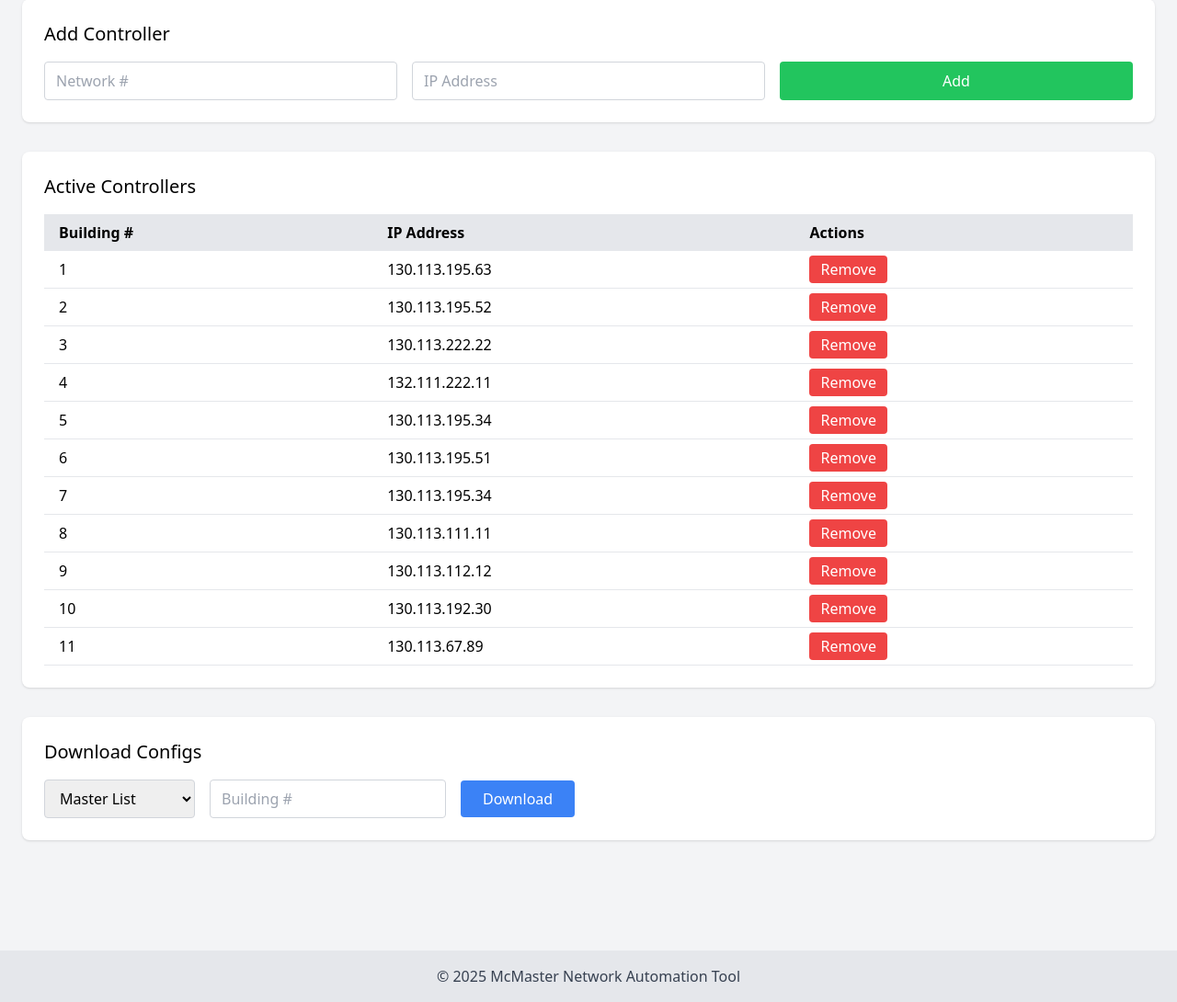
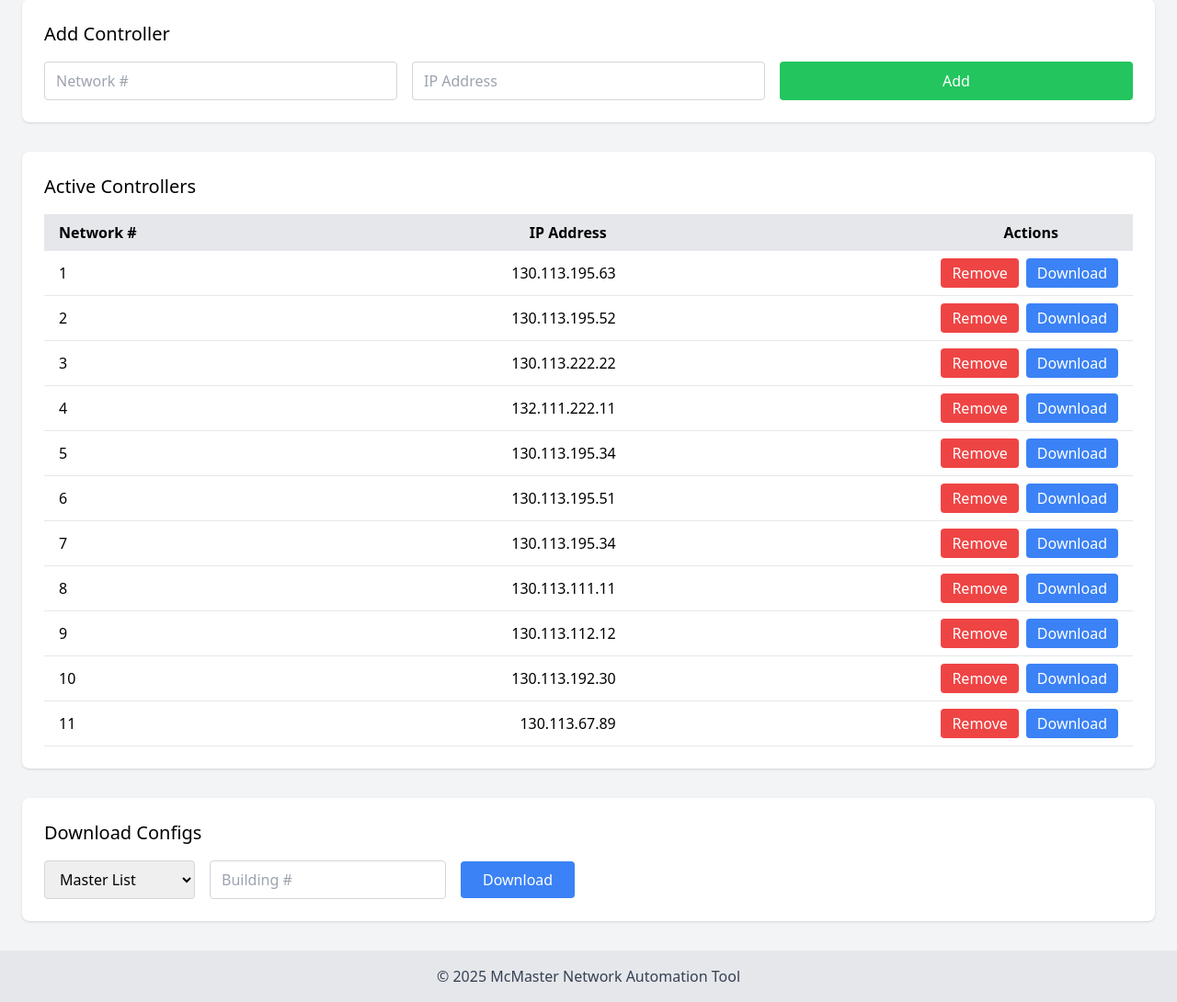
Before and after one commit to shwethan-s/router-config-flask-webpage, a Flask app: page / in a window 1280 px wide. Shown: the part 157-1247 px from the top of the page at 92% size. Run offline with Flask 3, Linux system fonts and the light colour scheme; data comes from the database, SQL or seed files in the repository; both versions use the stored data as it was after the commit; some libraries are stand-ins or nearby versions.

Commit message:
Updated HTML page

```diff
--- a/app.py
+++ b/app.py
@@ -1,19 +1,37 @@
 # app.py
 # -------------------- Imports & Setup --------------------
+import os
+import sys
+import sqlite3
+import datetime
+import zipfile
+import threading
+import webbrowser
+
 from flask import (
     Flask, render_template, request, redirect,
     url_for, send_file, flash, get_flashed_messages
 )
-import sqlite3, datetime, os, zipfile
 
-# Base directory and file paths
-BASE_DIR      = os.path.dirname(os.path.abspath(__file__))
-DB_PATH       = os.path.join(BASE_DIR, 'buildings.db')
-EXPORT_FOLDER = os.path.join(BASE_DIR, 'export')
-INI_FILE      = 'TSIRouters.ini'
+# ————— Determine base dir (for PyInstaller compatibility) —————
+if getattr(sys, 'frozen', False):
+    BASE_DIR = sys._MEIPASS
+else:
+    BASE_DIR = os.path.dirname(os.path.abspath(__file__))
 
-# Create Flask app and set a secret key for flash messages
-app = Flask(__name__)
+DB_PATH       = os.path.join(BASE_DIR,   'buildings.db')
+EXPORT_FOLDER = os.path.join(BASE_DIR,   'export')
+
+# **Strict filenames per spec — no ".ini" extension**
+MASTER_LIST_FN = 'Master List'
+SINGLE_FN      = 'HOSTS'
+ALL_ZIP_FN     = 'all_configs.zip'
+
+# Create Flask app, pointing at the bundled templates
+app = Flask(
+    __name__,
+    template_folder=os.path.join(BASE_DIR, 'templates')
+)
 app.secret_key = 'supersecretchangeme'
 
 
@@ -83,6 +101,7 @@ def get_buildings():
     conn.close()
     return rows
 
+
 def get_last_update():
     """Get the latest action timestamp from logs."""
     conn = sqlite3.connect(DB_PATH)
@@ -91,6 +110,7 @@ def get_last_update():
     ts = c.fetchone()[0]
     conn.close()
     return ts
+
 
 def log_action(num, action):
     """Append an add/remove/reactivate entry to logs."""
@@ -102,6 +122,7 @@ def log_action(num, action):
     )
     conn.commit()
     conn.close()
+
 
 def add_building(num, ip):
     """
@@ -149,125 +170,109 @@ def add_building(num, ip):
     finally:
         conn.close()
 
+
 def remove_building(num):
     """Mark a building as removed (soft delete) and log it."""
     if num <= 0:
         flash('Invalid building number.')
         return
 
-
     conn = sqlite3.connect(DB_PATH)
-    c = conn.cursor() # get a cursor object
-    # Update the status to 'removed' and set last_updated timestamp
+    c = conn.cursor()
     c.execute(
         "UPDATE buildings SET status='removed', last_updated =? WHERE building_number=?",
         (datetime.datetime.now().isoformat(), num)
     )
     conn.commit()
     conn.close()
-    flash(f'Removed building {num}.') # fstring that controls the message
+
+    flash(f'Removed building {num}.')
     log_action(num, 'removed')
 
 
 # -------------------- INI Generation --------------------
-def generate_tsirouters_ini():
+def generate_master_list():
     """
-    Make the master TSIRouters.ini listing every active building.
-    Returns the path to the file.
+    Write Master List (no extension) with all active buildings,
+    using the strict "<IP> TNR_<number>" format.
     """
-    lines = [
-        "[OPTIONS]",
-        "IP_ROUTER_AUTODETECT=FALSE",
-        "",
-        "[ROUTERS]",
-        "Format= Segment Number = IP Address of the Router, Monitor for Alarms"
-    ]
+    lines = []
     for b in get_buildings():
-
-
-        lines.append(f"{b[1]}={b[2]},FALSE")
-       # clear the list after each iteration
+        ip  = b[2]
+        num = b[1]
+        lines.append(f"{ip} TNR_{num}")
 
     os.makedirs(EXPORT_FOLDER, exist_ok=True)
-    path = os.path.join(EXPORT_FOLDER, INI_FILE)
+    path = os.path.join(EXPORT_FOLDER, MASTER_LIST_FN)
     with open(path, 'w') as f:
         f.write("\n".join(lines))
     return path
 
+
 def generate_single_ini(building_number):
     """
-    Generate TSIRouters_<num>.ini for one building,
-    excluding itself from the list. Returns path or None.
+    Write HOSTS (no extension) listing every other active building
+    in the "<IP> TNR_<number>" format.
     """
     buildings = get_buildings()
     nums = [b[1] for b in buildings]
     if building_number not in nums:
         return None
 
-    lines = [
-        "[OPTIONS]",
-        "IP_ROUTER_AUTODETECT=FALSE",
-        "",
-        "[ROUTERS]",
-        "Format= Segment Number = IP Address of the Router, Monitor for Alarms"
-    ]
-    for num, ip in [(b[1], b[2]) for b in buildings if b[1] != building_number]:
-        lines.append(f"{num}={ip},FALSE")
+    lines = []
+    for b in buildings:
+        if b[1] != building_number:
+            lines.append(f"{b[2]} TNR_{b[1]}")
 
     os.makedirs(EXPORT_FOLDER, exist_ok=True)
-    fname = f"TSIRouters_{building_number}.ini"
-    path = os.path.join(EXPORT_FOLDER, fname)
+    path = os.path.join(EXPORT_FOLDER, SINGLE_FN)
     with open(path, 'w') as f:
         f.write("\n".join(lines))
     return path
 
+
 def generate_all_inis():
     """
-    Generate one per-controller INI and bundle into all_configs.zip.
-    Returns the zip path.
+    Generate one HOSTS per building (overwriting the same file each time),
+    then bundle them all into all_configs.zip with names "<num>_HOSTS".
     """
     buildings = get_buildings()
     os.makedirs(EXPORT_FOLDER, exist_ok=True)
 
-    paths = []
+    # regenerate the HOSTS file for each building
     for b in buildings:
-        p = generate_single_ini(b[1])
-        if p:
-            paths.append(p)
+        generate_single_ini(b[1])
 
-    zip_path = os.path.join(EXPORT_FOLDER, 'all_configs.zip')
+    zip_path = os.path.join(EXPORT_FOLDER, ALL_ZIP_FN)
     with zipfile.ZipFile(zip_path, 'w') as z:
-        for p in paths:
-            z.write(p, arcname=os.path.basename(p))
+        for b in buildings:
+            single_path = os.path.join(EXPORT_FOLDER, SINGLE_FN)
+            arcname     = f"{b[1]}_{SINGLE_FN}"
+            z.write(single_path, arcname=arcname)
     return zip_path
 
 
 # -------------------- Flask Routes --------------------
 @app.route('/')
 def index():
-    # 1) Fetch the raw ISO string (or None)
+    """Dashboard home, with formatted last-update timestamp."""
     raw_ts = get_last_update()
-
-    # 2) Try to parse & format; fall back gracefully
     if raw_ts:
         try:
             dt = datetime.datetime.fromisoformat(raw_ts)
-            # e.g. “May 05, 2025 10:15:33”
             last_update = dt.strftime("%b %d, %Y %H:%M:%S")
         except Exception:
-            # if parsing fails, just show the raw value
             last_update = raw_ts
     else:
-        # no timestamp yet
         last_update = '—'
 
-    # 3) Render template with the formatted timestamp
     return render_template(
         'index.html',
-        buildings    = get_buildings(),
-        last_update  = last_update,
-        messages     = get_flashed_messages()
+        buildings   = get_buildings(),
+        last_update = last_update,
+        messages    = get_flashed_messages()
     )
+
 
 @app.route('/add', methods=['POST'])
 def add():
@@ -280,6 +285,7 @@ def add():
         flash('Building number must be an integer.')
     return redirect(url_for('index'))
 
+
 @app.route('/remove/<building_number>')
 def remove(building_number):
     """Handle the Remove link."""
@@ -290,25 +296,23 @@ def remove(building_number):
         flash('Invalid removal request.')
     return redirect(url_for('index'))
 
+
 @app.route('/export', methods=['GET'])
 def export():
     """
-    Download configs based on `?type=`:
-      - master → master TSIRouters.ini
-      - all    → all_configs.zip
-      - single → TSIRouters_<num>.ini (requires building_number=X)
+    ?type=master  → download "Master List" (no extension)
+    ?type=all     → download "all_configs.zip"
+    ?type=single  → download "HOSTS" for building=X
     """
     mode = request.args.get('type', 'master')
 
-
-
     if mode == 'master':
-        path = generate_tsirouters_ini()
-        return send_file(path, as_attachment=True)
+        path = generate_master_list()
+        return send_file(path, as_attachment=True, download_name=MASTER_LIST_FN)
 
     elif mode == 'all':
-        zip_path = generate_all_inis()
-        return send_file(zip_path, as_attachment=True)
+        path = generate_all_inis()
+        return send_file(path, as_attachment=True, download_name=ALL_ZIP_FN)
 
     elif mode == 'single':
         try:
@@ -322,7 +326,7 @@ def export():
             flash(f"Building {num} not found in master list.")
             return redirect(url_for('index'))
 
-        return send_file(path, as_attachment=True)
+        return send_file(path, as_attachment=True, download_name=SINGLE_FN)
 
     else:
         flash("Unknown export type.")
@@ -331,10 +335,7 @@ def export():
 
 # -------------------- Launch App --------------------
 if __name__ == '__main__':
-    import webbrowser, threading
-
     init_db()
-
-    # Start Flask in a thread
+    # auto-open browser, then start Flask
     threading.Timer(1, lambda: webbrowser.open("http://127.0.0.1:5000")).start()
     app.run(host='127.0.0.1', port=5000)
--- a/templates/index.html
+++ b/templates/index.html
@@ -4,8 +4,6 @@
   <meta charset="UTF-8" />
   <meta name="viewport" content="width=device-width, initial-scale=1" />
   <title>Building Config Dashboard</title>
-
-  <!-- 1) Pull in Tailwind via CDN -->
   <script src="https://cdn.tailwindcss.com"></script>
 </head>
 
@@ -41,16 +39,24 @@
     <section class="bg-white rounded-lg shadow p-6 w-full">
       <h2 class="text-xl font-medium mb-4">Add Controller</h2>
       <form method="POST" action="/add" class="grid grid-cols-1 sm:grid-cols-3 gap-4 w-full">
-        <input type="number" name="building_number" required
-               placeholder="Network #"
-               class="border border-gray-300 rounded px-3 py-2 w-full focus:ring-2 focus:ring-blue-500"/>
-
-        <input type="text" name="ip" required
-               placeholder="IP Address"
-               class="border border-gray-300 rounded px-3 py-2 w-full focus:ring-2 focus:ring-blue-500"/>
-
-        <button type="submit"
-                class="bg-green-500 text-white rounded px-6 py-2 w-full hover:bg-green-600 transition">
+        <input
+          type="number"
+          name="building_number"
+          required
+          placeholder="Network #"
+          class="border border-gray-300 rounded px-3 py-2 w-full focus:ring-2 focus:ring-blue-500"
+        />
+        <input
+          type="text"
+          name="ip"
+          required
+          placeholder="IP Address"
+          class="border border-gray-300 rounded px-3 py-2 w-full focus:ring-2 focus:ring-blue-500"
+        />
+        <button
+          type="submit"
+          class="bg-green-500 text-white rounded px-6 py-2 w-full hover:bg-green-600 transition"
+        >
           Add
         </button>
       </form>
@@ -63,20 +69,42 @@
         <table class="w-full table-auto">
           <thead class="bg-gray-200">
             <tr>
-              <th class="px-4 py-2 text-left">Building #</th>
-              <th class="px-4 py-2 text-left">IP Address</th>
-              <th class="px-4 py-2 text-left">Actions</th>
+              <th class="px-4 py-2 text-left">
+                <!-- no offset needed on Network # -->
+                Network #
+              </th>
+              <th class="px-4 py-2 text-right">
+                <!-- wrap header text in a div you can nudge -->
+                <!-- change left-[30px] to whatever pixel offset you need -->
+                <div class="relative left-[-10px]">
+                  IP Address
+                </div>
+              </th>
+              <th class="px-4 py-2 text-right">
+                <!-- change left-[50px] until it's centered over the buttons -->
+                <div class="relative left-[-65px]">
+                  Actions
+                </div>
+              </th>
             </tr>
           </thead>
           <tbody>
             {% for b in buildings %}
               <tr class="border-b hover:bg-gray-50">
                 <td class="px-4 py-2">{{ b[1] }}</td>
-                <td class="px-4 py-2">{{ b[2] }}</td>
-                <td class="px-4 py-2">
-                  <a href="/remove/{{ b[1] }}"
-                     class="bg-red-500 text-white rounded px-3 py-1 hover:bg-red-600 transition">
+                <td class="px-4 py-2 text-right">{{ b[2] }}</td>
+                <td class="px-4 py-2 flex justify-end space-x-2">
+                  <a
+                    href="/remove/{{ b[1] }}"
+                    class="bg-red-500 text-white rounded px-3 py-1 hover:bg-red-600 transition"
+                  >
                     Remove
+                  </a>
+                  <a
+                    href="/export?type=single&building_number={{ b[1] }}"
+                    class="bg-blue-500 text-white rounded px-3 py-1 hover:bg-blue-600 transition"
+                  >
+                    Download
                   </a>
                 </td>
               </tr>
@@ -96,19 +124,28 @@
     <section class="bg-white rounded-lg shadow p-6 w-full">
       <h2 class="text-xl font-medium mb-4">Download Configs</h2>
       <form action="/export" method="get" class="flex flex-wrap gap-4 items-center">
-        <select name="type" required
-                class="border border-gray-300 rounded px-3 py-2 focus:ring-2 focus:ring-blue-500">
+        <select
+          name="type"
+          required
+          class="border border-gray-300 rounded px-3 py-2 focus:ring-2 focus:ring-blue-500"
+        >
           <option value="master">Master List</option>
           <option value="all">All Configs (ZIP)</option>
           <option value="single">Single Config</option>
         </select>
 
-        <input type="number" name="building_number" min="1"
-               placeholder="Building #"
-               class="border border-gray-300 rounded px-3 py-2 focus:ring-2 focus:ring-blue-500"/>
+        <input
+          type="number"
+          name="building_number"
+          min="1"
+          placeholder="Building #"
+          class="border border-gray-300 rounded px-3 py-2 focus:ring-2 focus:ring-blue-500"
+        />
 
-        <button type="submit"
-                class="bg-blue-500 text-white rounded px-6 py-2 hover:bg-blue-600 transition">
+        <button
+          type="submit"
+          class="bg-blue-500 text-white rounded px-6 py-2 hover:bg-blue-600 transition"
+        >
           Download
         </button>
       </form>
```
Also changed, not shown: export/HOSTS.ini (added, +7 -0 lines), export/Master List.ini (added, +8 -0 lines), export/TSIRouters_3.ini (added, +12 -0 lines), buildings.db, 2 other files.
